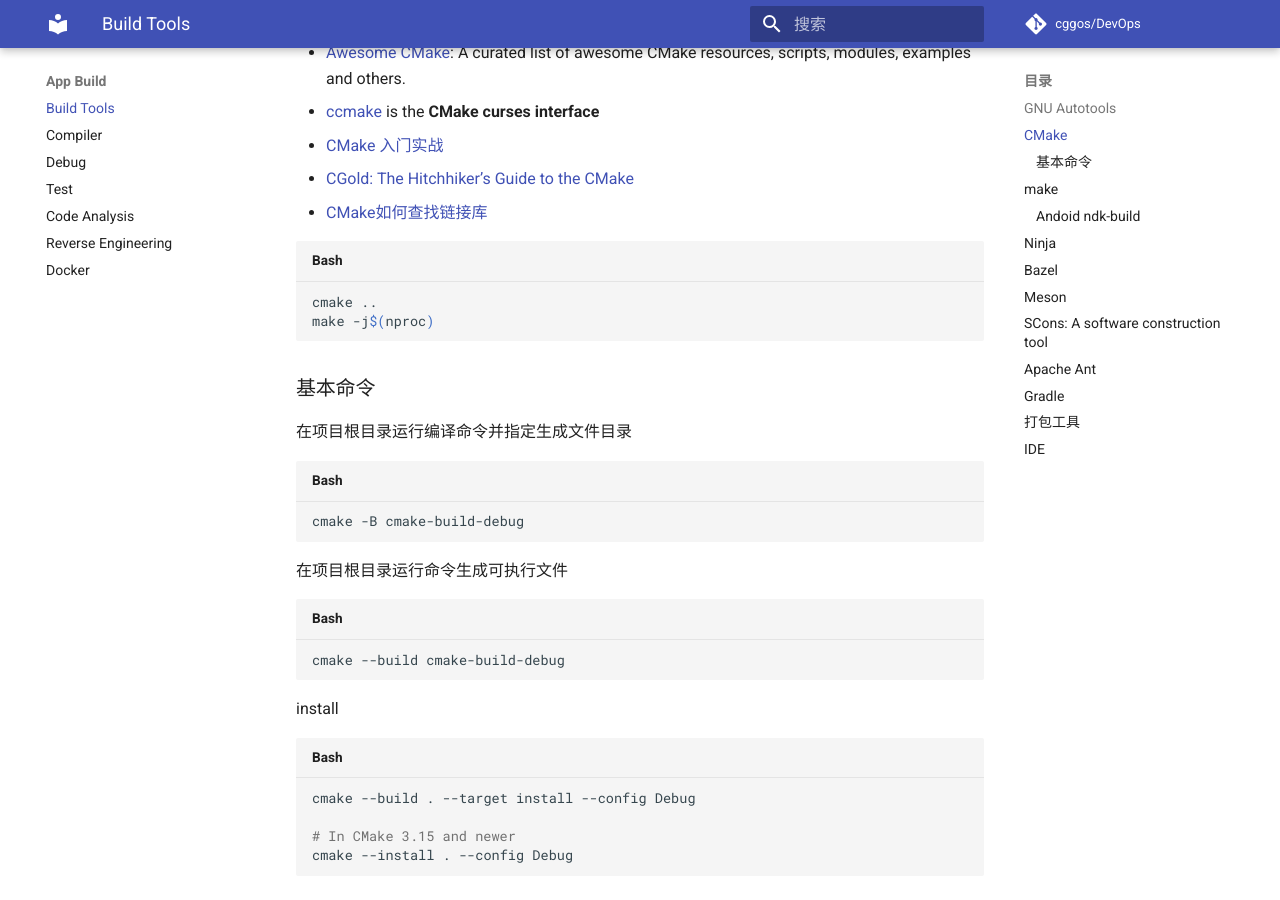
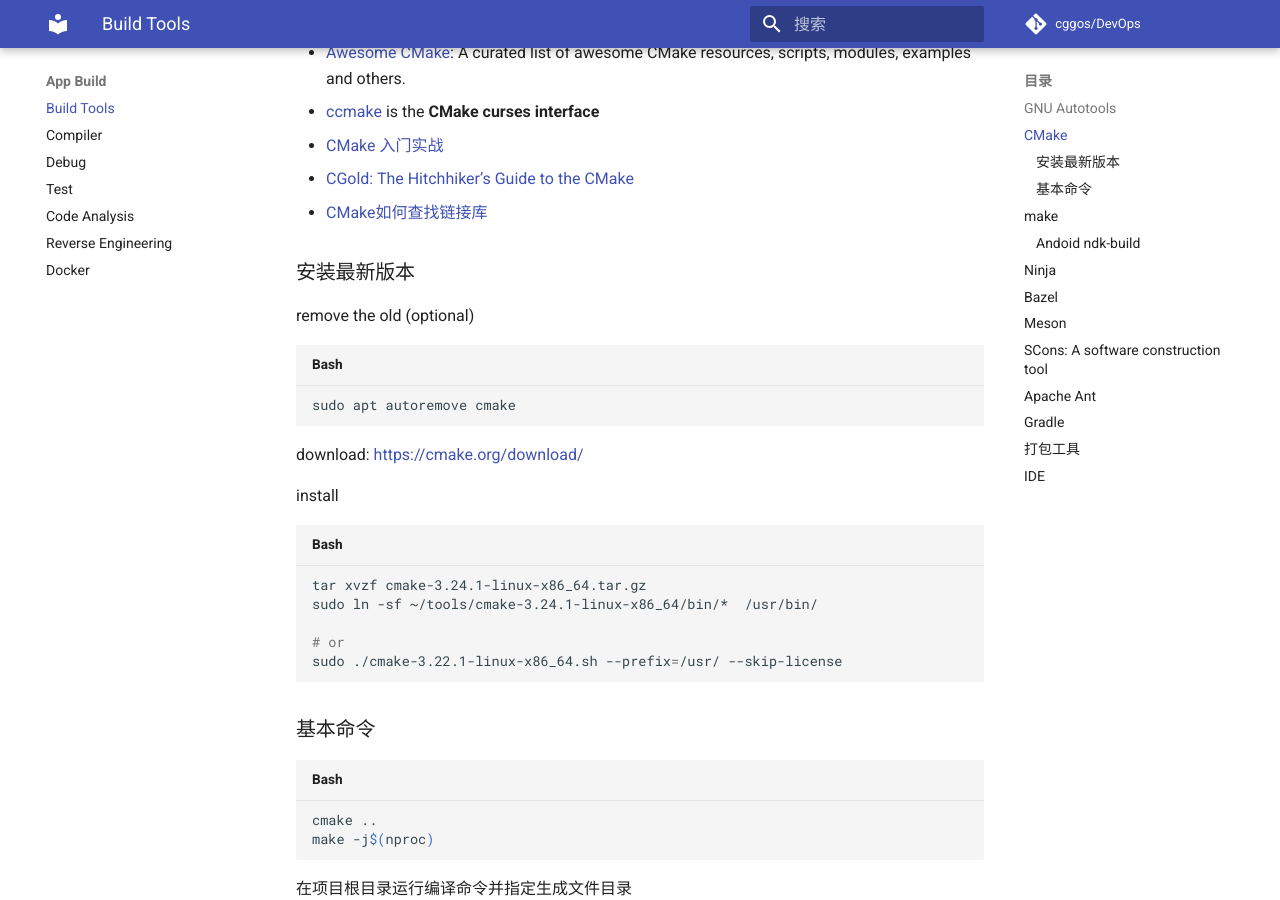
Before and after one commit to cggos/DevOps, an MkDocs documentation site: the page built from docs/03-app_build/build_tools.md, in a window 1280 px wide and 900 px high, scrolled down 810 px. Built offline with MkDocs 1.6.1 and Material for MkDocs 9.7.7, drawn with Linux system fonts in a browser that asks for light colours; comment, search, counter and statistics services are not loaded.

Commit message:
update docs/03-app_build/build_tools.md

````diff
--- a/docs/03-app_build/build_tools.md
+++ b/docs/03-app_build/build_tools.md
@@ -32,12 +32,34 @@
 * [CGold: The Hitchhiker’s Guide to the CMake](https://cgold.readthedocs.io/en/latest/)
 * [CMake如何查找链接库](http://www.yeolar.com/note/2014/12/16/cmake-how-to-find-libraries/)
 
+### 安装最新版本
+
+remove the old (optional)
+
+```bash
+sudo apt autoremove cmake
+```
+
+download: [https://cmake.org/download/](https://cmake.org/download/)
+
+
+install
+
+```bash
+tar xvzf cmake-3.24.1-linux-x86_64.tar.gz
+sudo ln -sf ~/tools/cmake-3.24.1-linux-x86_64/bin/*  /usr/bin/
+
+# or
+sudo ./cmake-3.22.1-linux-x86_64.sh --prefix=/usr/ --skip-license
+```
+
+
+### 基本命令
+
 ```sh
 cmake ..
 make -j$(nproc)
 ```
-
-### 基本命令
 
 在项目根目录运行编译命令并指定生成文件目录
 
````
